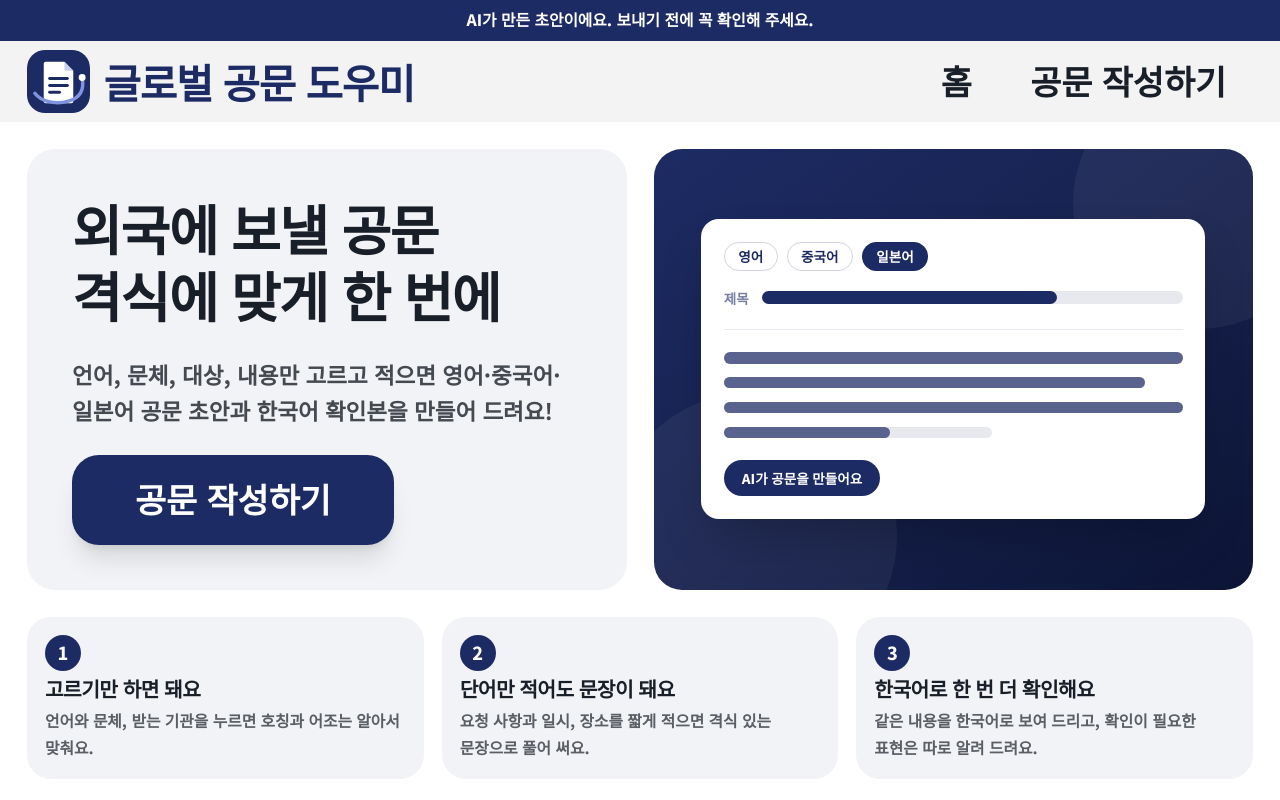
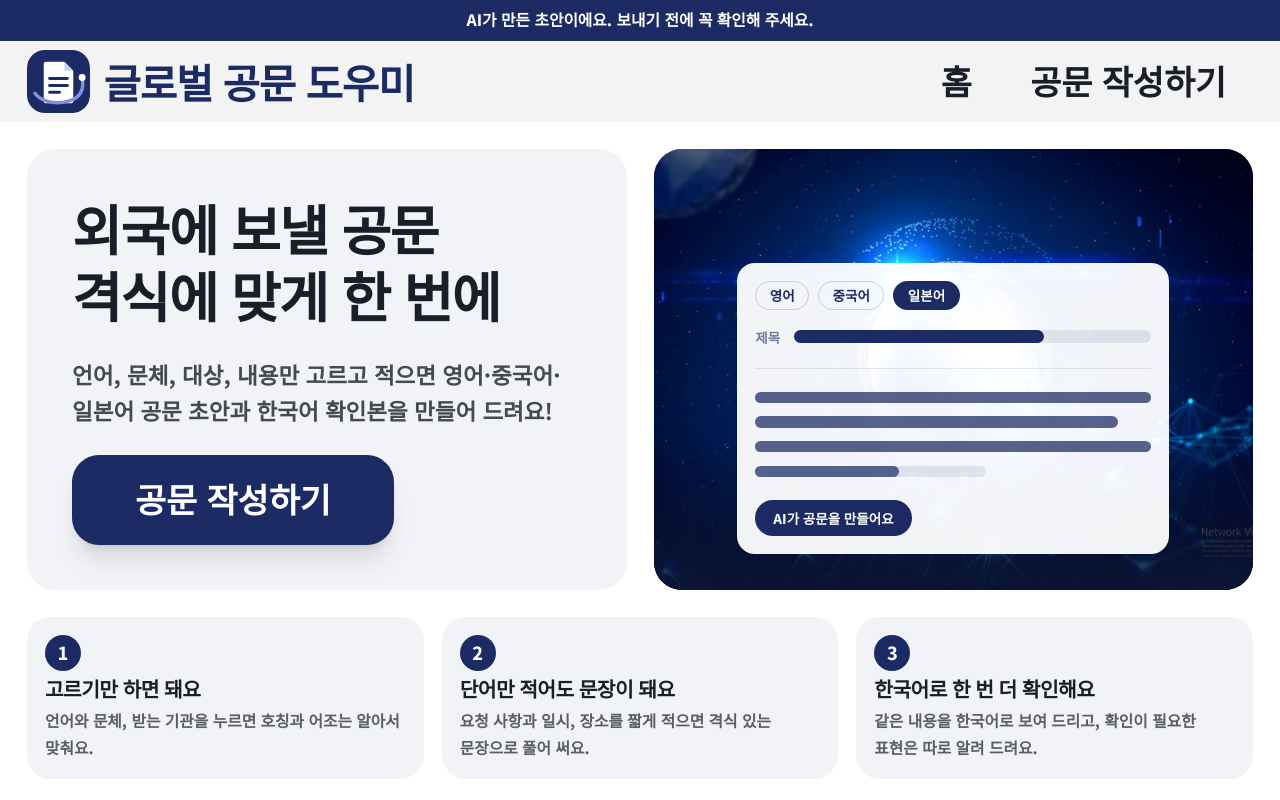
Before and after one commit to kimminseo-pixel/global-letter-helper, a Next.js app: page / in a window 1280 px wide. Shown: the top 800 px of the page. Built offline with nearby package versions, Linux system fonts and the light colour scheme.

Commit message:
시작 화면 움직이는 그림 뒤에 지구·네트워크 배경 사진 적용

```diff
--- a/components/HeroAnimation.tsx
+++ b/components/HeroAnimation.tsx
@@ -1,19 +1,28 @@
 // 시작 화면의 움직이는 그림(코드 애니메이션): 공문이 한 줄씩 써지고 완성되면 날아가는 모습을 반복해서 보여 준다.
-// 사진이나 이미지 생성 없이 CSS만으로 움직인다. 움직임을 줄이도록 설정한 사용자에게는 완성된 모습으로 멈춰 있다.
+// 움직임은 CSS만으로 만들고, 배경에만 사진(public/hero-network.webp)을 깐다. 움직임을 줄이도록 설정한 사용자에게는 완성된 모습으로 멈춰 있다.
+import Image from "next/image";
+
 const LANGUAGE_CHIPS = ["영어", "중국어", "일본어"] as const;
 
 export default function HeroAnimation() {
   return (
     <div
       aria-hidden="true"
-      className="relative flex h-full min-h-[280px] w-full items-center justify-center overflow-hidden rounded-[28px] bg-gradient-to-br from-[#1d2b64] via-[#17224f] to-[#0c1536] p-6 sm:p-8"
+      className="relative flex h-full min-h-[320px] w-full items-end justify-center overflow-hidden rounded-[28px] bg-gradient-to-br from-[#1d2b64] via-[#17224f] to-[#0c1536] p-6 sm:p-8"
     >
-      {/* 배경 장식 */}
-      <div className="absolute -right-16 -top-16 h-56 w-56 rounded-full bg-white/5" />
-      <div className="absolute -bottom-20 -left-10 h-64 w-64 rounded-full bg-white/5" />
+      {/* 배경 사진: 지구와 연결선. 위에 남색을 덮어 카드 글자가 잘 보이게 하고, 아래쪽 사진 속 작은 글씨는 가린다. */}
+      <Image
+        src="/hero-network.webp"
+        alt=""
+        fill
+        priority
+        sizes="(min-width: 1024px) 50vw, 100vw"
+        className="object-cover object-top"
+      />
+            <div className="absolute inset-x-0 bottom-0 h-1/3 bg-gradient-to-t from-[#0c1536] to-transparent" />
 
       {/* 공문 카드 */}
-      <div className="relative w-full max-w-md rounded-2xl bg-white p-5 shadow-2xl">
+      <div className="relative w-full max-w-sm rounded-2xl bg-white/95 p-4 shadow-2xl">
         <div className="flex items-center gap-2">
           {LANGUAGE_CHIPS.map((label, index) => (
             <span
```
Also changed, not shown: public/hero-network.webp (added).
